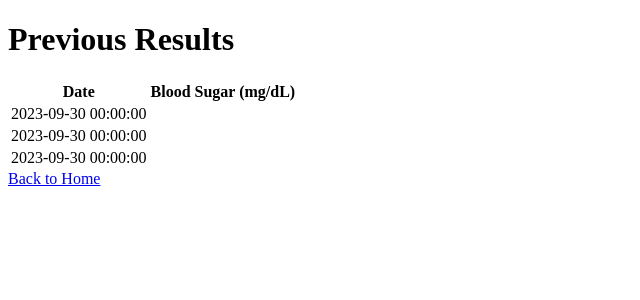
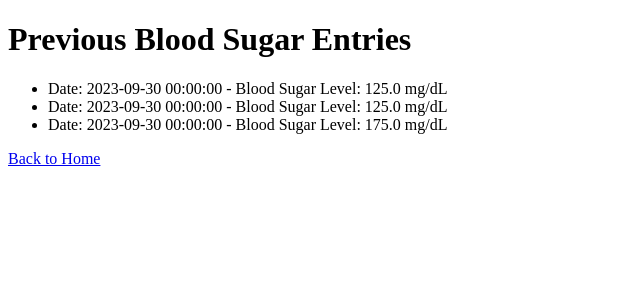
Before and after one commit to rvittozzi/diabetes_tracker, a Flask app: page /previous_results in a window 1280 px wide. Shown: the top 300 px of the page, without its empty margins (0-640 px from the left). Run offline with Flask 3, Linux system fonts and the light colour scheme; the visitor is signed in with stand-in values (Sample User, id 1); data comes from the database, SQL or seed files in the repository; both versions use the stored data as it was after the commit.

```diff
--- a/main.py
+++ b/main.py
@@ -48,6 +48,20 @@ def add_entry(date_str, blood_sugar):
     new_entry = BloodSugarEntry(date=date, blood_sugar=blood_sugar)
     db.session.add(new_entry)
     db.session.commit()
+
+
+def validate_entry(date_str, blood_sugar):
+    try:
+        # Validate the date string format
+        datetime.strptime(date_str, "%Y-%m-%d")
+
+        # Validate that blood_sugar can be converted to float
+        float(blood_sugar)
+
+        return True  # Validation passed
+    except ValueError:  # Catch any ValueErrors that may arise
+        flash("Invalid date or blood sugar value.")
+        return False  # Validation failed
 
 
 def plot_data(entries):
--- a/templates/previous_results.html
+++ b/templates/previous_results.html
@@ -2,30 +2,19 @@
 <html lang="en">
 <head>
     <meta charset="UTF-8">
-    <meta name="viewport" content="width=device-width, initial-scale=1.0">
     <title>Previous Results</title>
 </head>
 <body>
-    <h1>Previous Results</h1>
+    <h1>Previous Blood Sugar Entries</h1>
 
-    <table class="table table-bordered">
-        <thead>
-            <tr>
-                <th>Date</th>
-                <th>Blood Sugar (mg/dL)</th>
-            </tr>
-        </thead>
-        <tbody>
-            {% for entry in entries %}
-            <tr>
-                <td>{{ entry.date }}</td>
-                <td>{{ entry.value }}</td>
-            </tr>
-            {% endfor %}
-        </tbody>
-    </table>
+    <!-- Loop through each entry and display its data -->
+    <ul>
+    {% for entry in entries %}
+        <li>Date: {{ entry.date.strftime('%Y-%m-%d %H:%M:%S') }} - Blood Sugar Level: {{ entry.blood_sugar }} mg/dL</li>
+    {% endfor %}
+    </ul>
 
-    <!-- Add a link to go back to the home page -->
-    <a href="/">Back to Home</a>
+    <!-- Add a link to go back to the index page -->
+    <a href="{{ url_for('index') }}">Back to Home</a>
 </body>
 </html>
```
Also changed, not shown: instance/BloodSugarEntry.db, static/plot.png.
